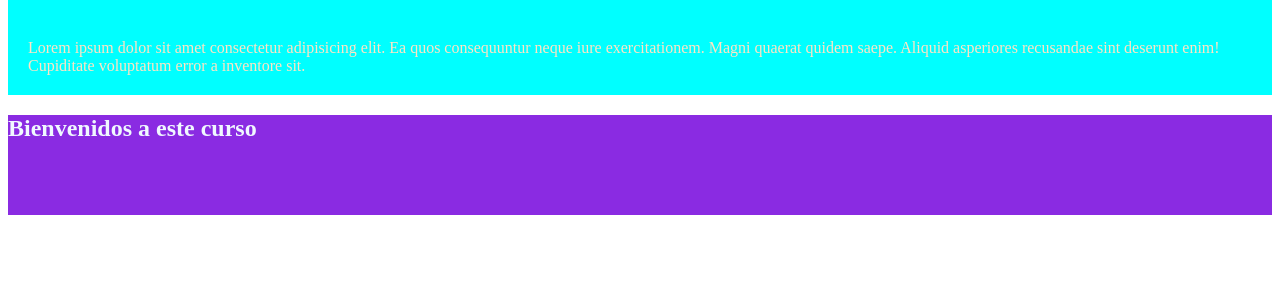
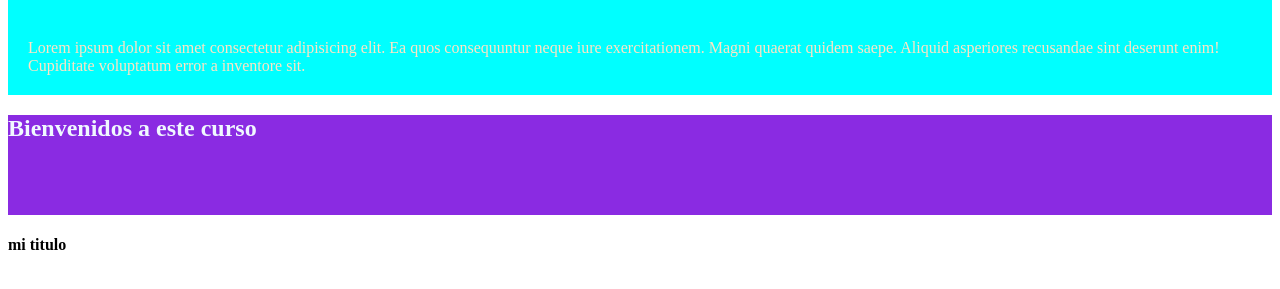
Before and after one commit to BrunoRomo/pruebagithub, a plain HTML site: page index.html in a window 1280 px wide. Shown: the part 61-350 px from the top of the page. Drawn offline with Linux system fonts and the light colour scheme.

Commit message:
merging en el presente

```diff
--- a/index.html
+++ b/index.html
@@ -15,5 +15,10 @@
     <main>
         <h2>Bienvenidos a este curso</h2>
     </main>
+    <aside>
+        <article>
+            <h4>mi titulo</h4>
+        </article>
+    </aside>
 </body>
 </html>
```
